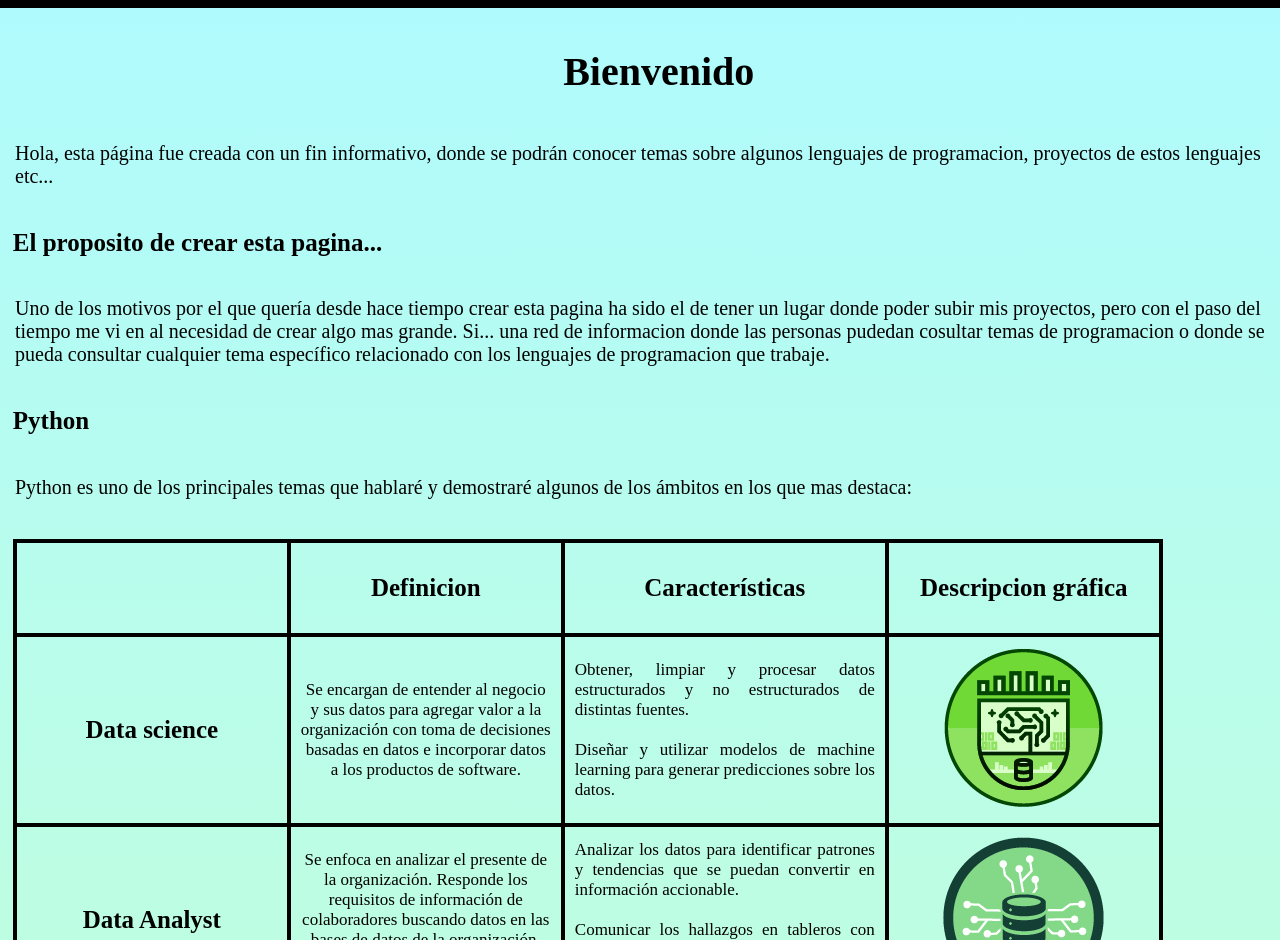
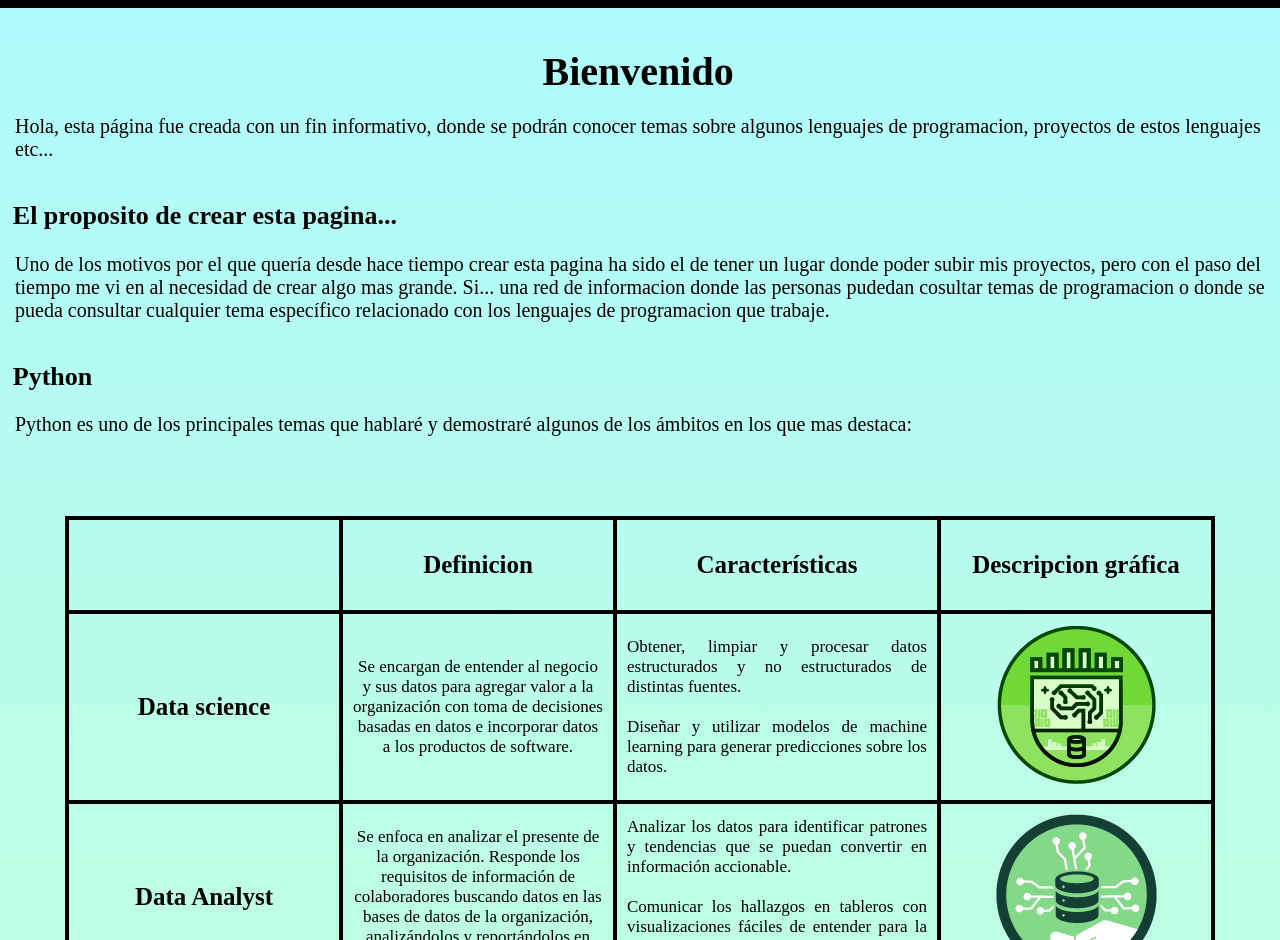
Before and after one commit to Kevint071/Mi_blog.github.io, a plain HTML site: page index.html in a window 1280 px wide. Shown: the part 72-1012 px from the top of the page. Drawn offline with Linux system fonts and the light colour scheme.

Commit message:
Añadiendo resposive design

```diff
--- a/Styles/style_content.css
+++ b/Styles/style_content.css
@@ -13,7 +13,7 @@ h2{
     font-family: "Bahnschrift";
     margin-top: 30px;
     display: inline-block;
-    left: 4%;
+    margin-left: 4%;
 }
 
 h3{
@@ -21,7 +21,7 @@ h3{
     position: relative;
     font-family: "Bahnschrift";
     margin-top: 45px;
-    left: 7%;
+    margin-left: 7%;
 }
 .h2_python{
    top: 180px;
@@ -73,3 +73,7 @@ ul li > a{
     font-weight: 200;
     text-decoration: none;
 }
+
+.p_footer{
+    font-size: large;
+}
--- a/Styles/style_footer.css
+++ b/Styles/style_footer.css
@@ -2,6 +2,7 @@ footer{
     background-color: black;
     height: 150px;
     width: 100%;
+    margin: auto;
     margin-top: 100px;
     clear: both;
 }
@@ -36,6 +37,7 @@ button{
 }
 
 button:hover{
+    transform: scale(1.06);
     background-color: white;
     color: black;
 }
--- a/Styles/style_header.css
+++ b/Styles/style_header.css
@@ -1,5 +1,5 @@
 body{
-    margin: 0px;
+    margin: auto;
     background: linear-gradient(#aefaff, #c5ffd4);
 }
 
--- a/Styles/style_index.css
+++ b/Styles/style_index.css
@@ -1,22 +1,20 @@
 h1{
     font-size: 40px;
     position: relative;
-    left: 4%;
     font-family: "Bahnschrift";
-    display: inline-block;
 }
 
 h2{
-    font-size: 25px;
+    font-size: 26px;
     position: relative;
-    left: 1%;
+    margin-left: 1%;
+    margin-top: 40px;
     font-family: "Bahnschrift";
-    display: inline-block;
 }
 
 .saludo_bienvenida{
-    position: relative;
-    left: 44%;
+    width: 195px;
+    margin: auto;
     margin-top: 120px;
 }
 
@@ -45,9 +43,10 @@ h2{
 
 table{
     position: relative;
-    left: 1%;
     border-collapse: collapse;
-    top: 20px;
+    width: 80%px;
+    margin: auto;
+    margin-top: 80px;
 }
 
 th, td, tr{
@@ -72,3 +71,7 @@ td{
     width: 300px;
     text-align: justify;
 }
+
+.p_footer{
+    font-family: "Bahnschrift";
+}
--- a/Styles/style_portafolio.css
+++ b/Styles/style_portafolio.css
@@ -6,7 +6,7 @@ h1{
     font-size: 40px;
     position: relative;
     margin-top: 110px;
-    left: 4%;
+    margin-left: 4%;
     font-family: "Bahnschrift";
     display: inline-block;
 }
@@ -36,3 +36,7 @@ ol li > a{
     font-weight: 200;
     text-decoration: none;
 }
+
+.p_footer{
+    font-family: "Bahnschrift";
+}
--- a/index.html
+++ b/index.html
@@ -16,10 +16,10 @@
                 <a class = "boton_content" href = "Contenido/Contenido.html">Contenido</a>
                 <a class = "boton_programas" href = "Portafolio/Portafolio.html">Portafolio</a>
             </div>
+        </header>
 
-            <h1 class="saludo_bienvenida">Bienvenido</h1>
-            <p class="index_p">Hola, esta página fue creada con un fin informativo, donde se podrán conocer temas sobre algunos lenguajes de programacion, proyectos de estos lenguajes etc...</p>
-        </header>
+        <h1 class="saludo_bienvenida">Bienvenido</h1>
+        <p class="index_p">Hola, esta página fue creada con un fin informativo, donde se podrán conocer temas sobre algunos lenguajes de programacion, proyectos de estos lenguajes etc...</p>
 
         <h2>El proposito de crear esta pagina...</h2>
 
@@ -73,7 +73,7 @@
         <footer>
             <input type="email" placeholder="CORREO">
             <input type="password" placeholder="CONTRASEÑA">
-            <button type="submit">SUSCRIBIRSE</button>
+            <button type="submit">Suscribirse</button>
             <hr>
             <p class = p_footer>© Kevin Torrecilla Martínez - 2022</p>
         </footer>
```
